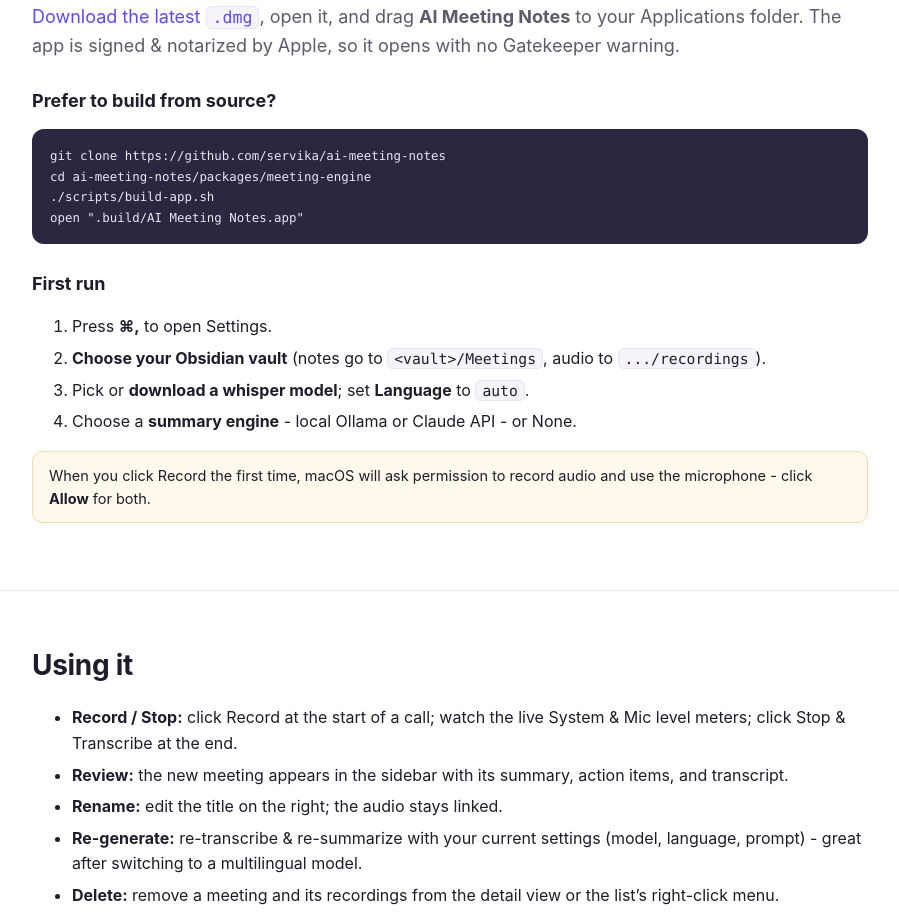
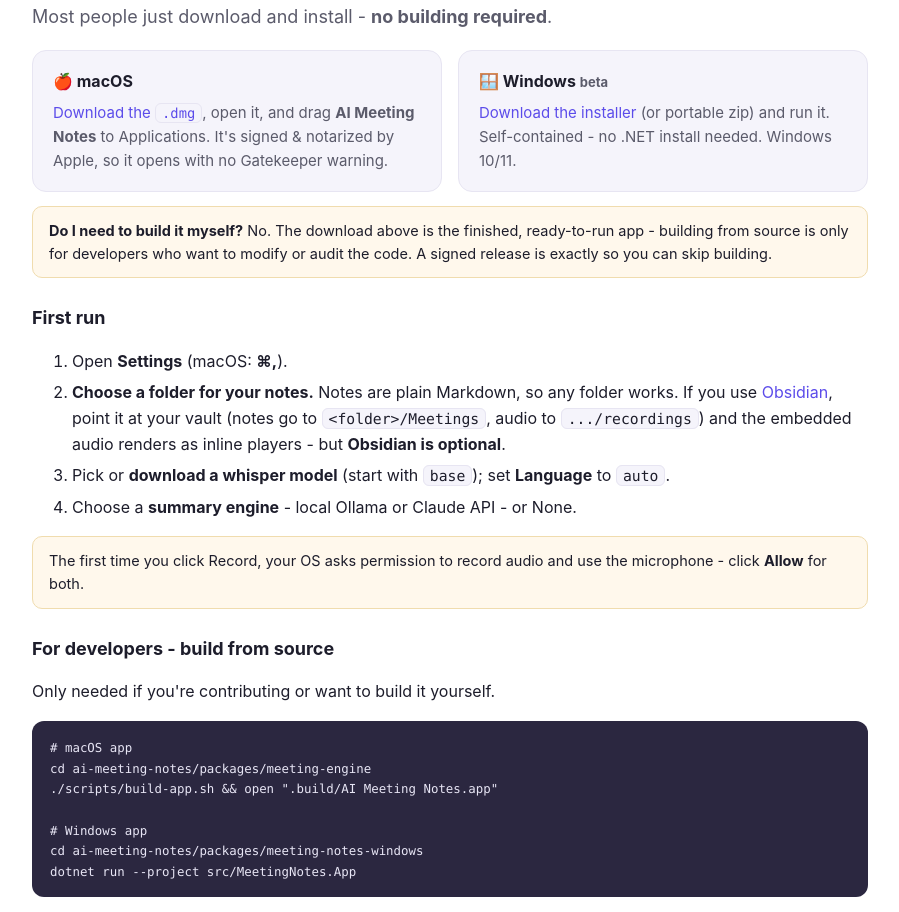
Before and after one commit to servika/obsidian-local-meeting-notes, a plain HTML site: page docs/index.html in a window 1280 px wide. Shown: the part 1994-2906 px from the top of the page, without its empty margins (190-1089 px from the left). Drawn offline with Linux system fonts and the light colour scheme.

Commit message:
docs: user-facing install + credits/licenses page
Landing page: download-and-install is the primary path for macOS and Windows with
an explicit 'no, you don't need to build it' note; build-from-source moved to a
'for developers' subsection; first run clarifies notes are plain Markdown and
Obsidian is optional. Adds THIRD-PARTY-NOTICES.md as a reader-friendly credits &
licenses page (what's inside, what's optional, privacy).

```diff
--- a/docs/index.html
+++ b/docs/index.html
@@ -108,22 +108,39 @@
 <section id="install">
   <div class="wrap">
     <h2>Install &amp; setup</h2>
-    <p class="lead"><a href="https://github.com/servika/ai-meeting-notes/releases/latest/download/AI-Meeting-Notes.dmg">Download the latest <code>.dmg</code></a>, open it, and drag <strong>AI Meeting Notes</strong> to your Applications folder. The app is signed &amp; notarized by Apple, so it opens with no Gatekeeper warning.</p>
+    <p class="lead">Most people just download and install - <strong>no building required</strong>.</p>
 
-    <h3>Prefer to build from source?</h3>
-    <pre><code>git clone https://github.com/servika/ai-meeting-notes
-cd ai-meeting-notes/packages/meeting-engine
-./scripts/build-app.sh
-open ".build/AI Meeting Notes.app"</code></pre>
+    <div class="grid">
+      <div class="card">
+        <h4>🍎 macOS</h4>
+        <p><a href="https://github.com/servika/ai-meeting-notes/releases/latest/download/AI-Meeting-Notes.dmg">Download the <code>.dmg</code></a>, open it, and drag <strong>AI Meeting Notes</strong> to Applications. It's signed &amp; notarized by Apple, so it opens with no Gatekeeper warning.</p>
+      </div>
+      <div class="card">
+        <h4>🪟 Windows <span class="pill">beta</span></h4>
+        <p><a href="https://github.com/servika/ai-meeting-notes/releases?q=win&amp;expanded=true">Download the installer</a> (or portable zip) and run it. Self-contained - no .NET install needed. Windows 10/11.</p>
+      </div>
+    </div>
+
+    <p class="note" style="margin-top:14px"><strong>Do I need to build it myself?</strong> No. The download above is the finished, ready-to-run app - building from source is only for developers who want to modify or audit the code. A signed release is exactly so you can skip building.</p>
 
     <h3>First run</h3>
     <ol>
-      <li>Press <strong>⌘,</strong> to open Settings.</li>
-      <li><strong>Choose your Obsidian vault</strong> (notes go to <code>&lt;vault&gt;/Meetings</code>, audio to <code>.../recordings</code>).</li>
-      <li>Pick or <strong>download a whisper model</strong>; set <strong>Language</strong> to <code>auto</code>.</li>
+      <li>Open <strong>Settings</strong> (macOS: <strong>⌘,</strong>).</li>
+      <li><strong>Choose a folder for your notes.</strong> Notes are plain Markdown, so any folder works. If you use <a href="https://obsidian.md">Obsidian</a>, point it at your vault (notes go to <code>&lt;folder&gt;/Meetings</code>, audio to <code>.../recordings</code>) and the embedded audio renders as inline players - but <strong>Obsidian is optional</strong>.</li>
+      <li>Pick or <strong>download a whisper model</strong> (start with <code>base</code>); set <strong>Language</strong> to <code>auto</code>.</li>
       <li>Choose a <strong>summary engine</strong> - local Ollama or Claude API - or None.</li>
     </ol>
-    <p class="note">When you click Record the first time, macOS will ask permission to record audio and use the microphone - click <strong>Allow</strong> for both.</p>
+    <p class="note">The first time you click Record, your OS asks permission to record audio and use the microphone - click <strong>Allow</strong> for both.</p>
+
+    <h3>For developers - build from source</h3>
+    <p>Only needed if you're contributing or want to build it yourself.</p>
+    <pre><code># macOS app
+cd ai-meeting-notes/packages/meeting-engine
+./scripts/build-app.sh &amp;&amp; open ".build/AI Meeting Notes.app"
+
+# Windows app
+cd ai-meeting-notes/packages/meeting-notes-windows
+dotnet run --project src/MeetingNotes.App</code></pre>
   </div>
 </section>
 
```
Also changed, not shown: THIRD-PARTY-NOTICES.md (added, +54 -0 lines).
